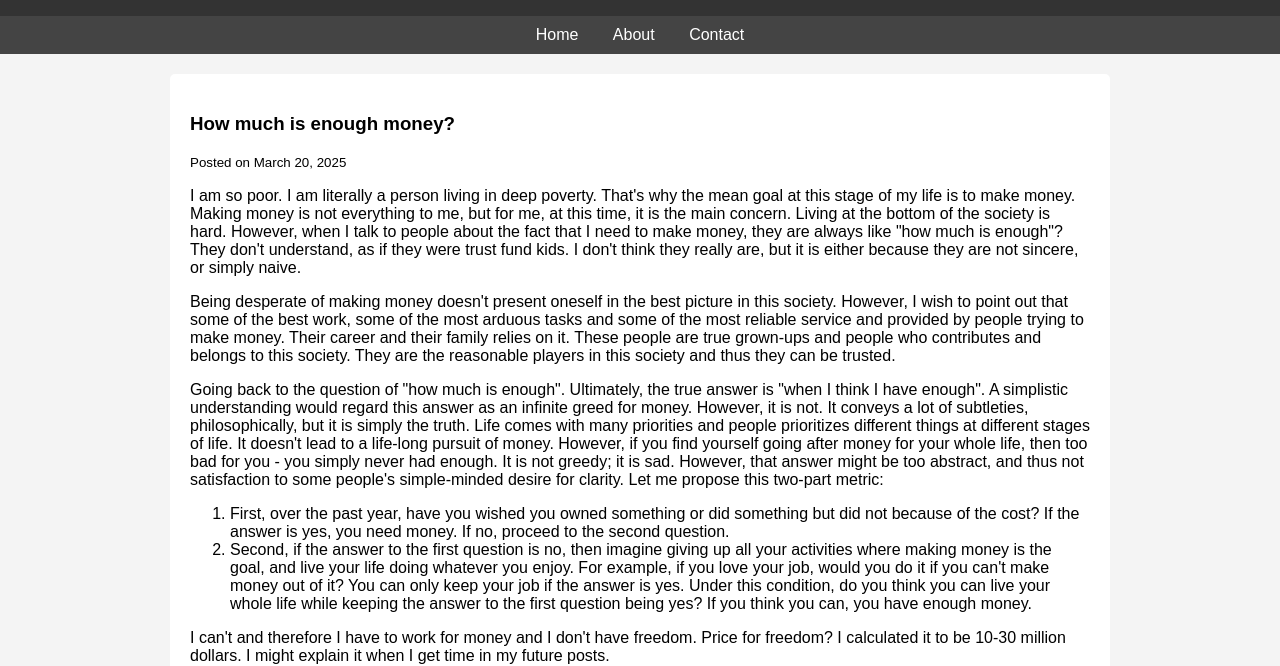
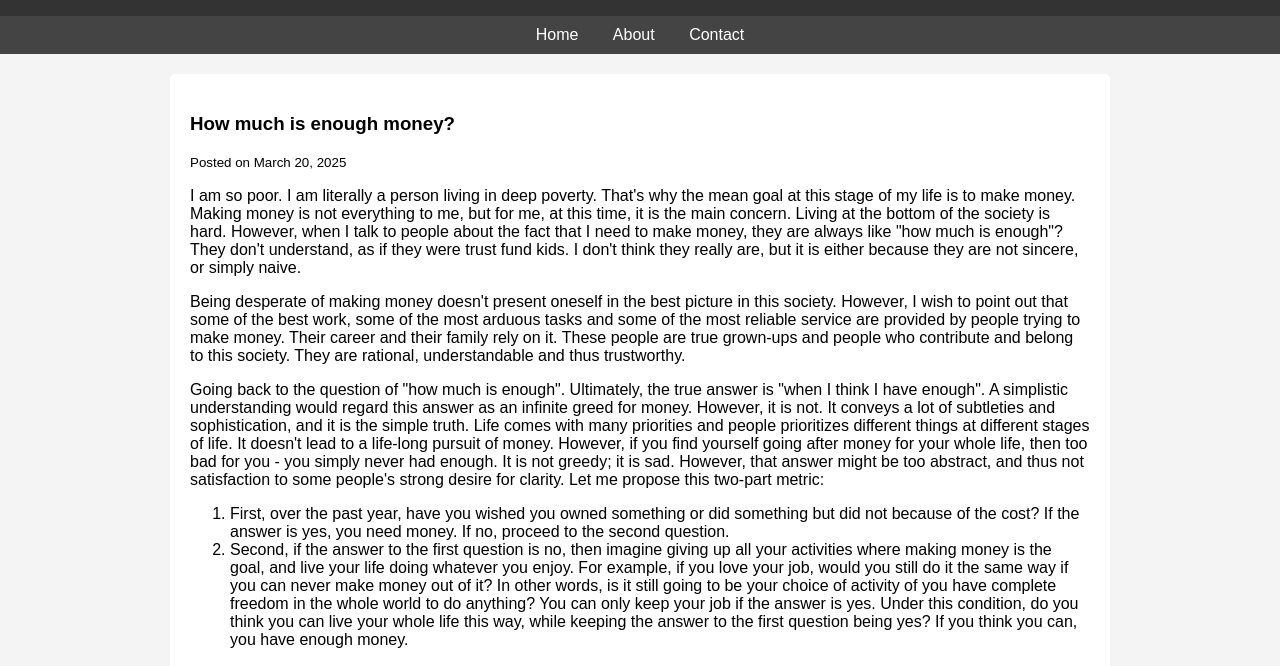
Before and after one commit to taoduo/taoduo.github.io, a plain HTML site: page index.html in a window 1280 px wide. Shown: the part 94-760 px from the top of the page. Drawn offline with Linux system fonts and the light colour scheme.

Commit message:
proofread

```diff
--- a/blogs.html
+++ b/blogs.html
@@ -12,29 +12,31 @@
             I don't think they really are, but it is either because they are not sincere, or simply naive.
         </p><p>
             Being desperate of making money doesn't present oneself in the best picture in this society.
-            However, I wish to point out that some of the best work, some of the most arduous tasks and some of the most reliable service and provided by people trying to make money.
-            Their career and their family relies on it.
-            These people are true grown-ups and people who contributes and belongs to this society.
-            They are the reasonable players in this society and thus they can be trusted.
+            However, I wish to point out that some of the best work, some of the most arduous tasks and some of the most reliable service are provided by people trying to make money.
+            Their career and their family rely on it.
+            These people are true grown-ups and people who contribute and belong to this society.
+            They are rational, understandable and thus trustworthy.
         </p><p>
             Going back to the question of "how much is enough".
             Ultimately, the true answer is "when I think I have enough".
             A simplistic understanding would regard this answer as an infinite greed for money.
             However, it is not.
-            It conveys a lot of subtleties, philosophically, but it is simply the truth.
+            It conveys a lot of subtleties and sophistication, and it is the simple truth.
             Life comes with many priorities and people prioritizes different things at different stages of life.
             It doesn't lead to a life-long pursuit of money.
             However, if you find yourself going after money for your whole life, then too bad for you - you simply never had enough.
             It is not greedy; it is sad.
-            However, that answer might be too abstract, and thus not satisfaction to some people's simple-minded desire for clarity.
+            However, that answer might be too abstract, and thus not satisfaction to some people's strong desire for clarity.
             Let me propose this two-part metric:
             <ol>
                 <li>First, over the past year, have you wished you owned something or did something but did not because of the cost?
                     If the answer is yes, you need money. If no, proceed to the second question.
                 </li>
                 <li>Second, if the answer to the first question is no, then imagine giving up all your activities where making money is the goal, and live your life doing whatever you enjoy.
-                    For example, if you love your job, would you do it if you can't make money out of it? You can only keep your job if the answer is yes.
-                    Under this condition, do you think you can live your whole life while keeping the answer to the first question being yes?
+                    For example, if you love your job, would you still do it the same way if you can never make money out of it?
+                    In other words, is it still going to be your choice of activity of you have complete freedom in the whole world to do anything?
+                    You can only keep your job if the answer is yes.
+                    Under this condition, do you think you can live your whole life this way, while keeping the answer to the first question being yes?
                     If you think you can, you have enough money.
                 </li>
             </ol>
```
